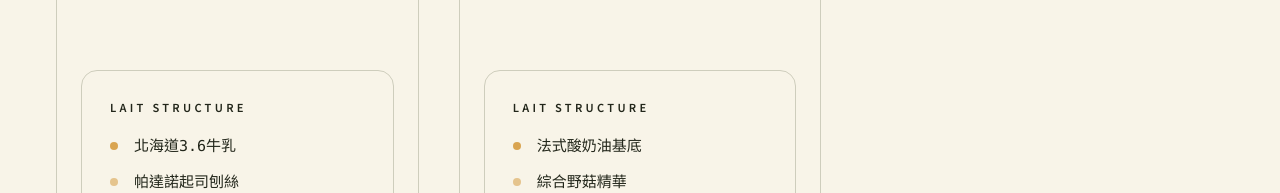
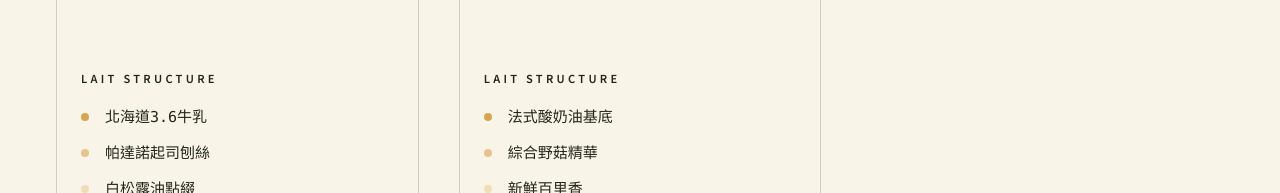
Before and after one commit to LaUThuKa/Atelier-du-Terroir, a React (Vite) app: page /themes/white-sauce in a window 1280 px wide. Shown: the part 759-952 px from the top of the page. Built offline with nearby package versions, Linux system fonts and the light colour scheme.

Commit message:
fix: remove extra laitStructure card frame on theme

```diff
--- a/components/DishCardUnified.tsx
+++ b/components/DishCardUnified.tsx
@@ -122,7 +122,7 @@ const DishCardUnified: React.FC<DishCardUnifiedProps> = ({ dish, variant }) => {
 
         {/* Theme 變體專有的乳香結構 */}
         {!isCatalog && (
-          <div className="bg-card rounded-2xl p-7 mb-10 border border-olive_border">
+          <div className="mb-6">
             <h4 className="text-[11px] uppercase tracking-[0.3em] text-muted mb-5 font-bold">Lait Structure</h4>
             <ul className="space-y-4 font-mono text-sm lg:text-[15px] text-text">
               <li className="flex items-center gap-4">
```
